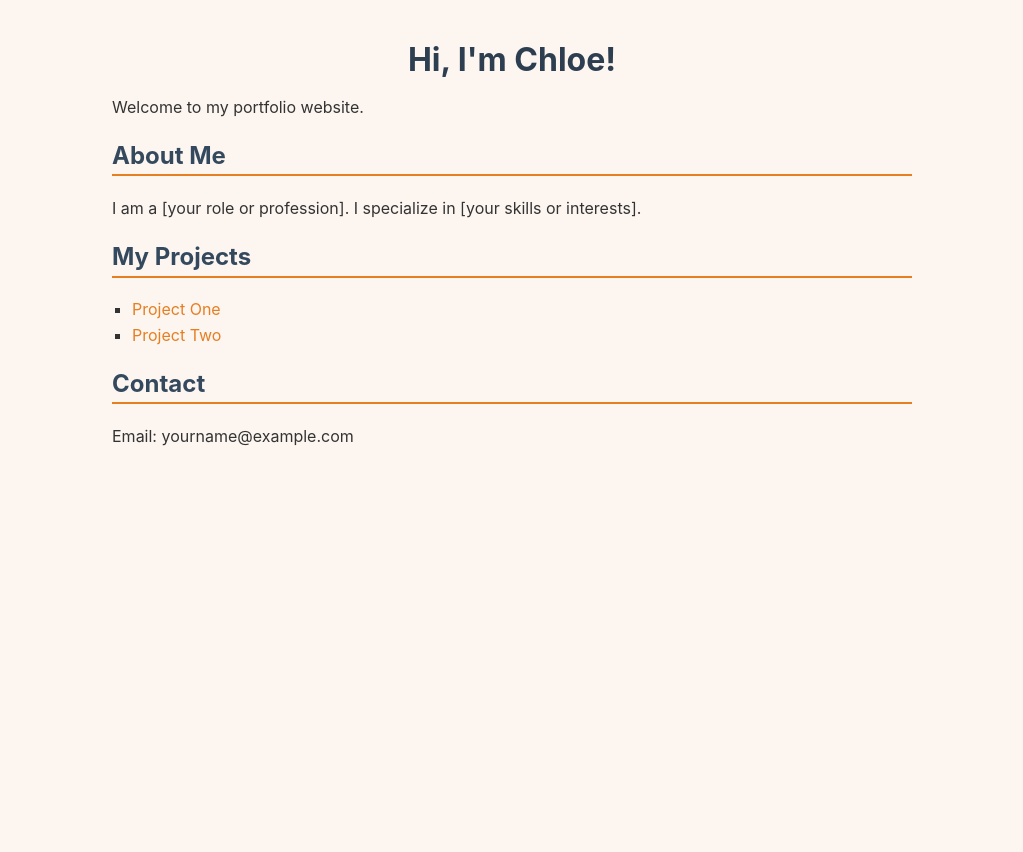
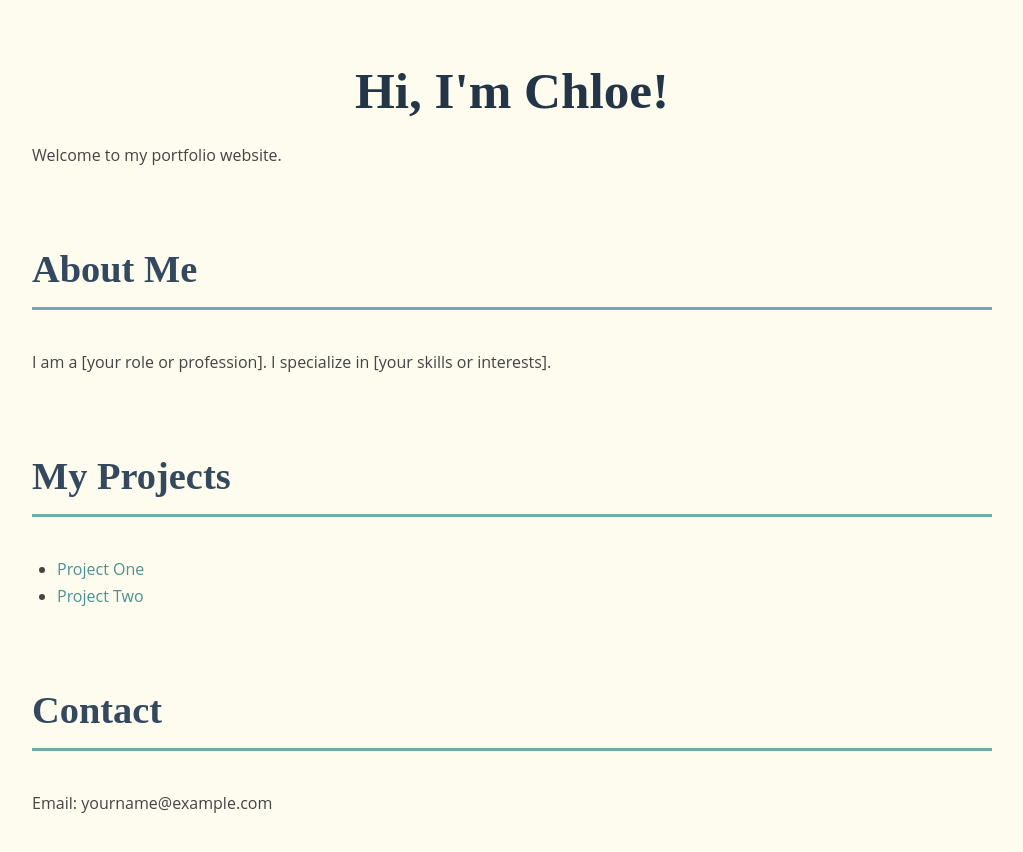
Before and after one commit to chloecsw/chloecsw.github.io, a plain HTML site: page index.html in a window 1280 px wide. Shown: the whole page, without its empty margins (128-1151 px from the left). Before the commit the page ends 800 px from the top, so only its background shows below. Drawn offline with Linux system fonts and the light colour scheme.

Commit message:
Update style.css

```diff
--- a/style.css
+++ b/style.css
@@ -1,41 +1,83 @@
-/* style.css */
+/* General Body Styles */
 body {
-  font-family: -apple-system, BlinkMacSystemFont, "Segoe UI", Roboto, Oxygen,
-    Ubuntu, Cantarell, "Open Sans", "Helvetica Neue", sans-serif;
-  max-width: 800px;
-  margin: 40px auto;
-  padding: 0 20px;
-  color: #333;
-  background-color: #fdf6f0;
+    /* Using a combination of professional and clean fonts */
+    font-family: 'Open Sans', sans-serif; /* A highly readable, modern sans-serif font */
+    line-height: 1.6; /* Improved line height for better readability */
+    max-width: 960px; /* Slightly wider max-width for more content space */
+    margin: 60px auto; /* Increased top/bottom margin for more breathing room */
+    padding: 0 30px; /* Increased horizontal padding for spaciousness */
+    color: #444; /* Softer dark grey for body text */
+    background-color: #FDFCEF; /* A very light, warm off-white, slightly different from #fdf6f0 */
+}
+
+/* Headings */
+h1, h2, h3, h4, h5, h6 {
+    font-family: 'Playfair Display', serif; /* A classic, elegant serif font for headings */
+    color: #2C3E50; /* A deep, rich dark blue for primary headings */
+    font-weight: 700; /* Bold headings */
+    margin-bottom: 0.8em; /* Consistent bottom margin for headings */
+    line-height: 1.2; /* Tighter line height for headings */
 }
 
 h1 {
-  color: #2c3e50;
-  text-align: center;
-  font-weight: 700;
-  margin-bottom: 0.2em;
+    font-size: 3.2em; /* Larger main title */
+    text-align: center;
+    margin-bottom: 0.4em; /* Slightly more space below the main title */
+    color: #243547; /* Even darker shade for the main title */
 }
 
 h2 {
-  color: #34495e;
-  border-bottom: 2px solid #e67e22;
-  padding-bottom: 0.2em;
+    font-size: 2.4em; /* Prominent section titles */
+    color: #34495E; /* Slightly lighter dark blue for secondary headings */
+    border-bottom: 3px solid #73A9AD; /* A calming, muted teal-blue for the underline */
+    padding-bottom: 0.4em; /* More padding below the underline */
+    margin-top: 2em; /* More space above new sections */
+    margin-bottom: 1em; /* More space below section titles */
+    text-align: left; /* Align h2 to the left for better content flow */
 }
 
+/* Links */
 a {
-  color: #e67e22;
-  text-decoration: none;
+    color: #4B9294; /* A cohesive, slightly desaturated teal-blue for links */
+    text-decoration: none; /* No underline by default */
+    transition: color 0.3s ease-in-out; /* Smooth transition for hover effect */
 }
 
 a:hover {
-  text-decoration: underline;
+    color: #2D6B6D; /* Darker teal-blue on hover */
+    text-decoration: underline; /* Underline on hover for clear indication */
 }
 
-p, ul {
-  line-height: 1.6;
+/* Paragraphs and Lists */
+p, ul, ol { /* Added ol for ordered lists */
+    line-height: 1.7; /* Increased line height for better readability of text blocks */
+    margin-bottom: 1em; /* Space between paragraphs and list items */
 }
 
 ul {
-  list-style-type: square;
-  padding-left: 20px;
+    list-style-type: disc; /* Standard solid disc for unordered lists */
+    padding-left: 25px; /* Slightly more padding for list items */
 }
+
+/* Optional: Additional styles for a modern portfolio look */
+/* You can add this if you have specific sections like project cards */
+.section-title { /* A class for consistent section title styling */
+    text-align: center;
+    margin-bottom: 30px;
+    padding-bottom: 15px;
+    border-bottom: 2px solid #73A9AD;
+}
+
+.card { /* Example for project cards or similar elements */
+    background-color: #FFFFFF;
+    border-radius: 10px;
+    box-shadow: 0 4px 15px rgba(0, 0, 0, 0.08);
+    padding: 25px;
+    margin-bottom: 25px;
+    transition: transform 0.3s ease, box-shadow 0.3s ease;
+}
+
+.card:hover {
+    transform: translateY(-5px);
+    box-shadow: 0 6px 20px rgba(0, 0, 0, 0.12);
+}
```
